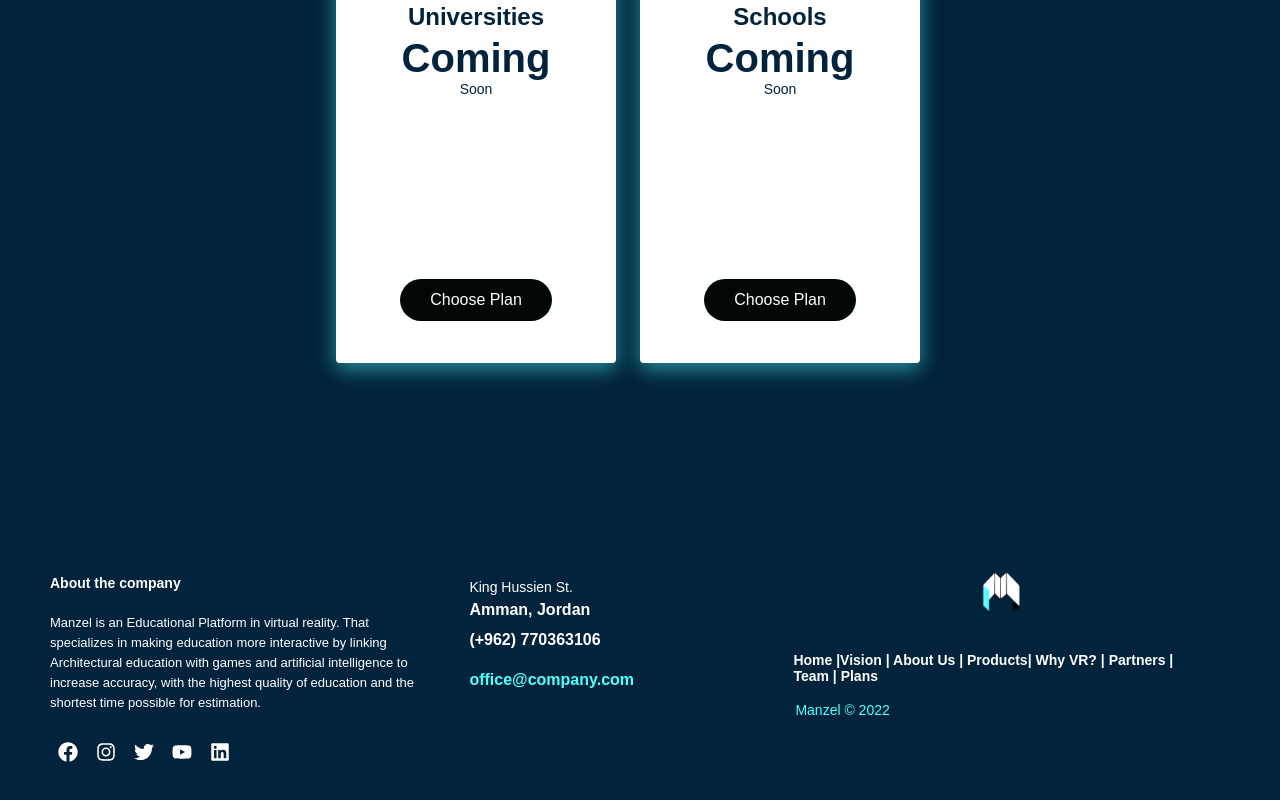
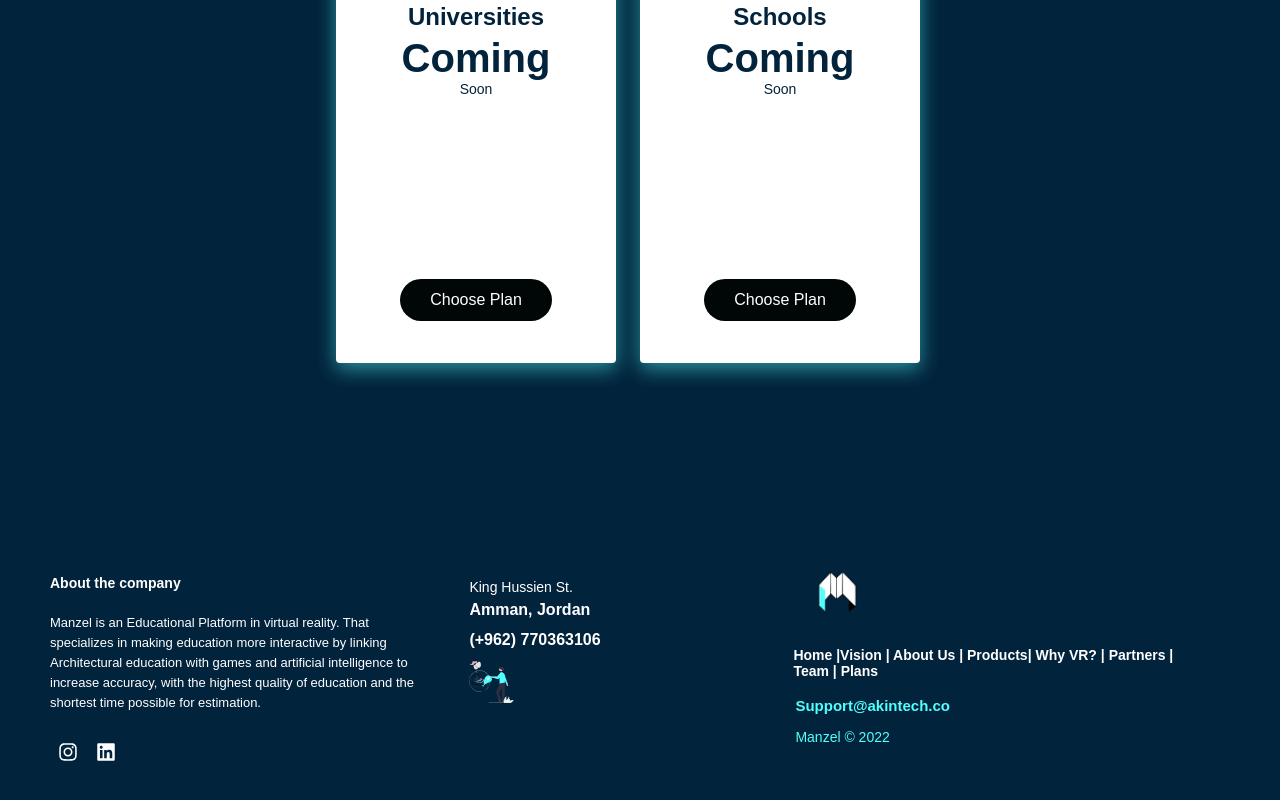
Before and after one commit to AKIN-TECH/akin-tech.github.io, a React (Create React App) app in the folder manzel/: page / in a window 1280 px wide. Shown: the part 5567-6367 px from the top of the page. Built offline with nearby package versions, Linux system fonts and the light colour scheme.

Commit message:
Finished Initial Edits

```diff
--- a/manzel/src/components/footer/footer.css
+++ b/manzel/src/components/footer/footer.css
@@ -155,6 +155,16 @@
   left: 2px;
 }
 
+.footer .email {
+  color: #51FFFD;
+  font-size: 15px;
+  font-weight: 600;
+  margin: 0;
+  position: relative;
+  left: 2px;
+  margin-bottom: 15px;
+}
+
 @media (max-width: 767px) {
   .footer {
     font-size: 14px;
@@ -177,4 +187,24 @@
 .logo {
   width: 85px;
   height: 50px;
+  position: relative;
+  left: 1000;
 }
+
+.location {
+  width: 13%;
+  height: 13%;
+}
+
+@media (max-width: 960px) {
+    .location {
+  width: 25%;
+  height: 25%;
+  margin: 3% auto;
+}
+
+.logo{
+  width: 25%;
+  height: 25%;
+}
+}
--- a/manzel/src/components/footer/footer.js
+++ b/manzel/src/components/footer/footer.js
@@ -2,13 +2,14 @@
 import { Link } from "react-scroll";
 import "./footer.css";
 import Logo from "../../images/manzel-logo.png";
+import Location from '../../images/location1.svg'
 import { animateScroll as scroll } from "react-scroll";
 
 import {
-  FaFacebook,
+  // FaFacebook,
   FaInstagram,
-  FaYoutube,
-  FaTwitter,
+  // FaYoutube,
+  // FaTwitter,
   FaLinkedin,
 } from "react-icons/fa";
 
@@ -28,19 +29,19 @@
           education and the shortest time possible for estimation.
         </p>
         <div className="icons">
-          <a href="https://web.facebook.com/">
+          {/* <a href="https://web.facebook.com/">
             <FaFacebook />
-          </a>
+          </a> */}
           <a href="https://www.instagram.com/manzeledtech/">
             <FaInstagram />
           </a>
-          <a href="https://twitter.com/">
+          {/* <a href="https://twitter.com/">
             <FaTwitter />
           </a>
           <a href="https://www.youtube.com/">
             <FaYoutube />
-          </a>
-          <a href="https://www.linkedin.com/">
+          </a> */}
+          <a href="https://www.linkedin.com/company/divacio-creations/">
             <FaLinkedin />
           </a>
         </div>
@@ -61,18 +62,16 @@
           <p>
             <a href="https://www.google.com/maps/place/Orange+Digital+Village/@31.9701787,35.9076182,17z/data=!4m12!1m6!3m5!1s0x151ca1dd7bca79dd:0x9b0416f056ff0786!2sOrange+Digital+Village!8m2!3d31.9701742!4d35.9098069!3m4!1s0x151ca1dd7bca79dd:0x9b0416f056ff0786!8m2!3d31.9701742!4d35.9098069">
               {" "}
-              office@company.com
+              <img className="location" src={Location} alt='location' />
             </a>
           </p>
         </div>
       </div>
       <div className="footer-right col-md-4 col-sm-6">
-        <h2>
           <span>
             {" "}
             <img src={Logo} alt="Logo" className="logo" onClick={toggleHome} />
           </span>
-        </h2>
         <p className="menu">
           <Link to="intro" exact={1} onClick={toggleHome}>
             {" "}
@@ -113,6 +112,7 @@
             Plans
           </Link>
         </p>
+        <p className="email">Support@akintech.co</p>
         <p className="name"> Manzel &copy; 2022</p>
       </div>
     </footer>
--- a/manzel/src/components/partners/index.js
+++ b/manzel/src/components/partners/index.js
@@ -6,7 +6,7 @@
   return (
     <div className="Body" id="partners">
       <div className="container">
-        <h2>Our Incubators</h2>
+        <h2>Our Supporters</h2>
         <ul className="cards">
           {partnersObj.map(({ img }) => {
             return (
```
Also changed, not shown: manzel/src/images/location.svg (added), manzel/src/images/location1.svg (added).
